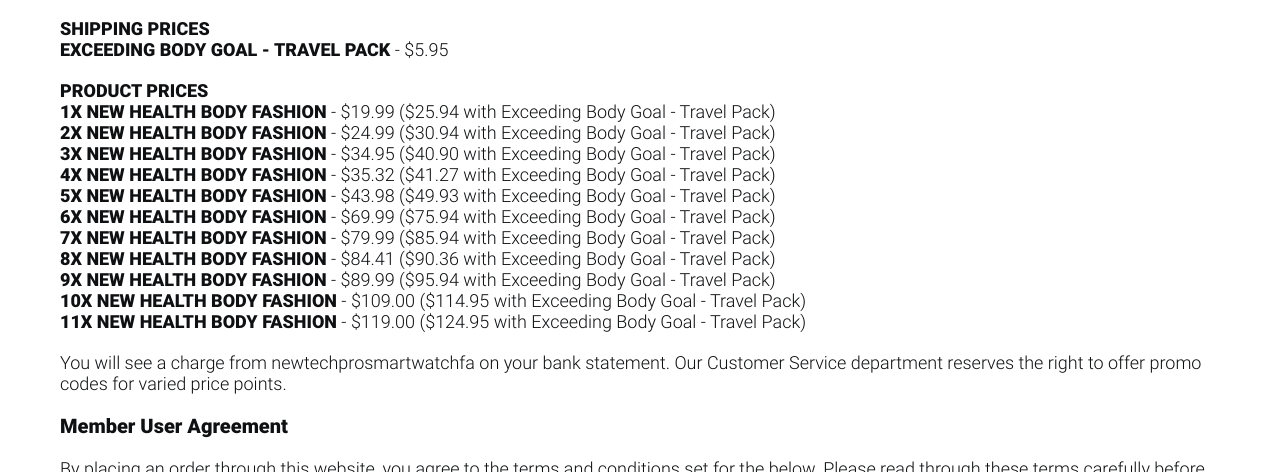
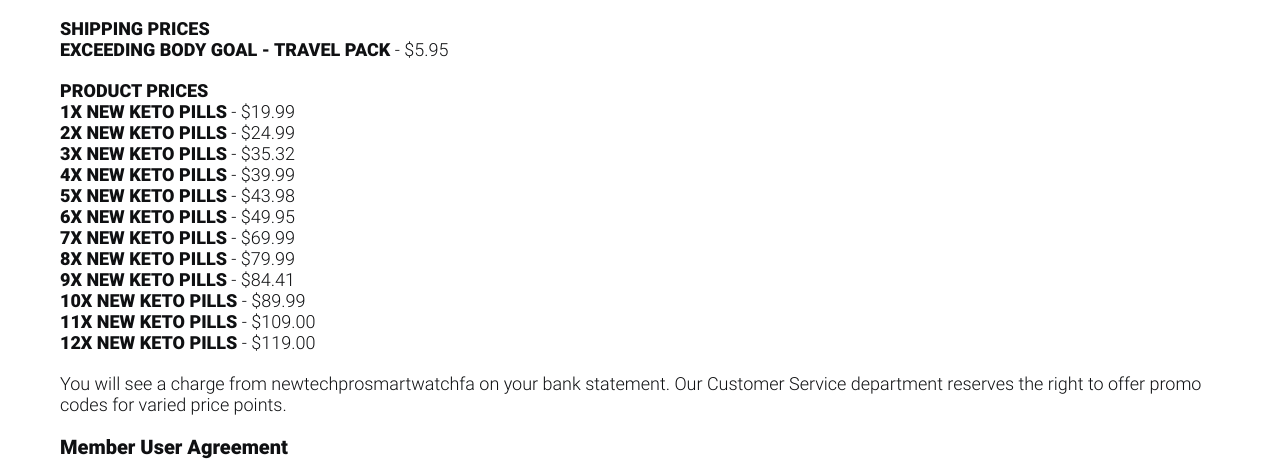
Before and after one commit to YanaEgorova/44, a plain HTML site: page terms.html in a window 1280 px wide. Shown: the part 328-800 px from the top of the page. Drawn offline with Linux system fonts and the light colour scheme.

Commit message:
Update terms.html

```diff
--- a/terms.html
+++ b/terms.html
@@ -48,37 +48,52 @@
                 <span class="bold">Product Prices</span>
             </p>
             <p class="text mb-0">
-                <span class="bold">1x New Health Body Fashion</span> - $19.99 ($25.94 with Exceeding Body Goal - Travel Pack)
+                <span class="bold">1x New Keto pills</span> - $19.99
+
               </p>
               <p class="text mb-0">
-                <span class="bold">2x New Health Body Fashion</span> - $24.99 ($30.94 with Exceeding Body Goal - Travel Pack)
+                <span class="bold">2x New Keto pills</span> - $24.99
+
               </p>
               <p class="text mb-0">
-                <span class="bold">3x New Health Body Fashion</span> - $34.95 ($40.90 with Exceeding Body Goal - Travel Pack)
+                <span class="bold">3x New Keto pills</span> - $35.32
+
               </p>
               <p class="text mb-0">
-                <span class="bold">4x New Health Body Fashion</span> - $35.32 ($41.27 with Exceeding Body Goal - Travel Pack)
+                <span class="bold">4x New Keto pills</span> - $39.99
+
               </p>
               <p class="text mb-0">
-                <span class="bold">5x New Health Body Fashion</span> - $43.98 ($49.93 with Exceeding Body Goal - Travel Pack)
+                <span class="bold">5x New Keto pills</span> - $43.98
+
               </p>
               <p class="text mb-0">
-                <span class="bold">6x New Health Body Fashion</span> - $69.99 ($75.94 with Exceeding Body Goal - Travel Pack)
+                <span class="bold">6x New Keto pills</span> - $49.95
+
               </p>
               <p class="text mb-0">
-                <span class="bold">7x New Health Body Fashion</span> - $79.99 ($85.94 with Exceeding Body Goal - Travel Pack)
+                <span class="bold">7x New Keto pills</span> - $69.99
+
               </p>
               <p class="text mb-0">
-                <span class="bold">8x New Health Body Fashion</span> - $84.41 ($90.36 with Exceeding Body Goal - Travel Pack)
+                <span class="bold">8x New Keto pills</span> - $79.99
+
               </p>
               <p class="text mb-0">
-                <span class="bold">9x New Health Body Fashion</span> - $89.99 ($95.94 with Exceeding Body Goal - Travel Pack)
+                <span class="bold">9x New Keto pills</span> - $84.41
+
               </p>
               <p class="text mb-0">
-                <span class="bold">10x New Health Body Fashion</span> - $109.00 ($114.95 with Exceeding Body Goal - Travel Pack)
+                <span class="bold">10x New Keto pills</span> - $89.99
+
+              </p>
+              <p class="text mb-0">
+                <span class="bold">11x New Keto pills</span> - $109.00
+
               </p>
               <p class="text terms__text-sm-mb">
-                <span class="bold">11x New Health Body Fashion</span> - $119.00 ($124.95 with Exceeding Body Goal - Travel Pack)
+                <span class="bold">12x New Keto pills</span> - $119.00
+
               </p>
 
             <p class="text terms__text--mb">You will see a charge from newtechprosmartwatchfa on your bank
```
Lines whose indentation alone changed are shown as unchanged.
